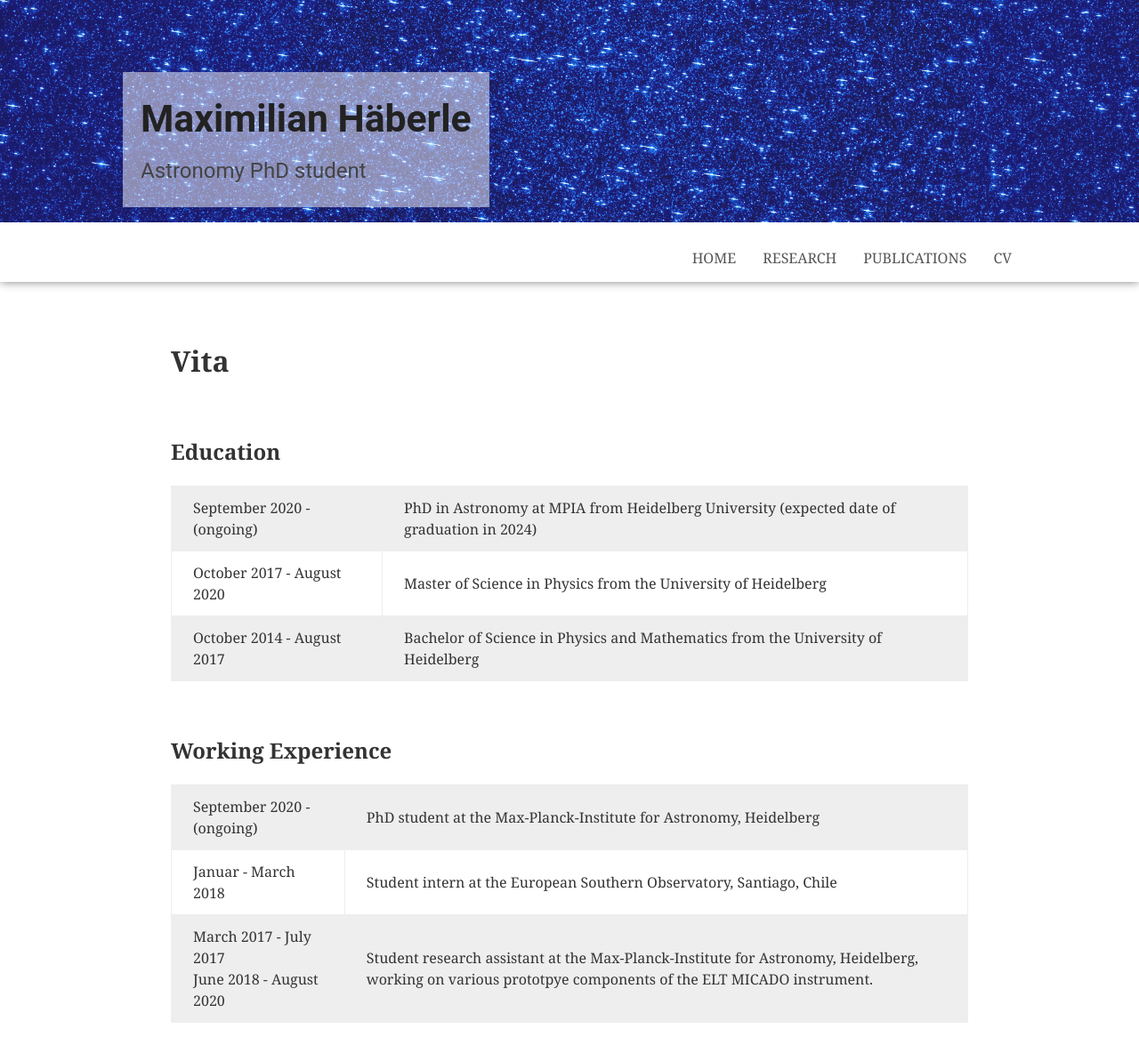
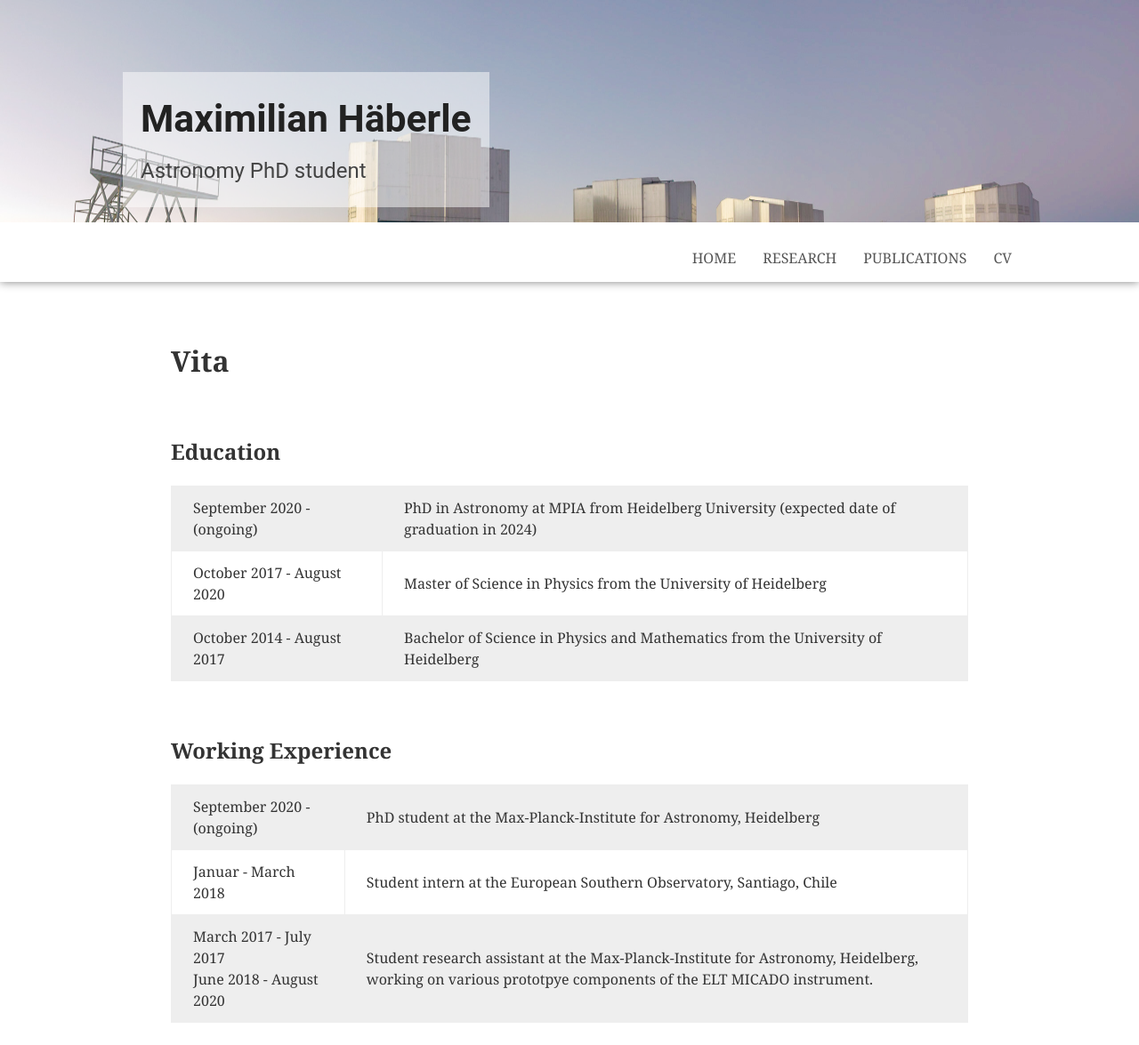
Before and after one commit to maxhaeberle/maxhaeberle.github.io, a Jekyll site: the page built from cv.html, in a window 1280 px wide. Shown: the whole page at 89% size. Built offline with Jekyll 4.4.1, drawn with Linux system fonts in a browser that asks for light colours.

Commit message:
Added Paranal Photos

```diff
--- a/cv.html
+++ b/cv.html
@@ -3,7 +3,7 @@ title: Vita
 layout: default
 permalink: /cv/
 
-header-image: ../assets/img/omega_centauri_center.jpg
+header-image: ../assets/img/paranal1.jpg
 ---
 
 <h1>Vita</h1>
```
Also changed, not shown: assets/img/paranal1.jpg (added), assets/img/paranal2.jpg (added).
